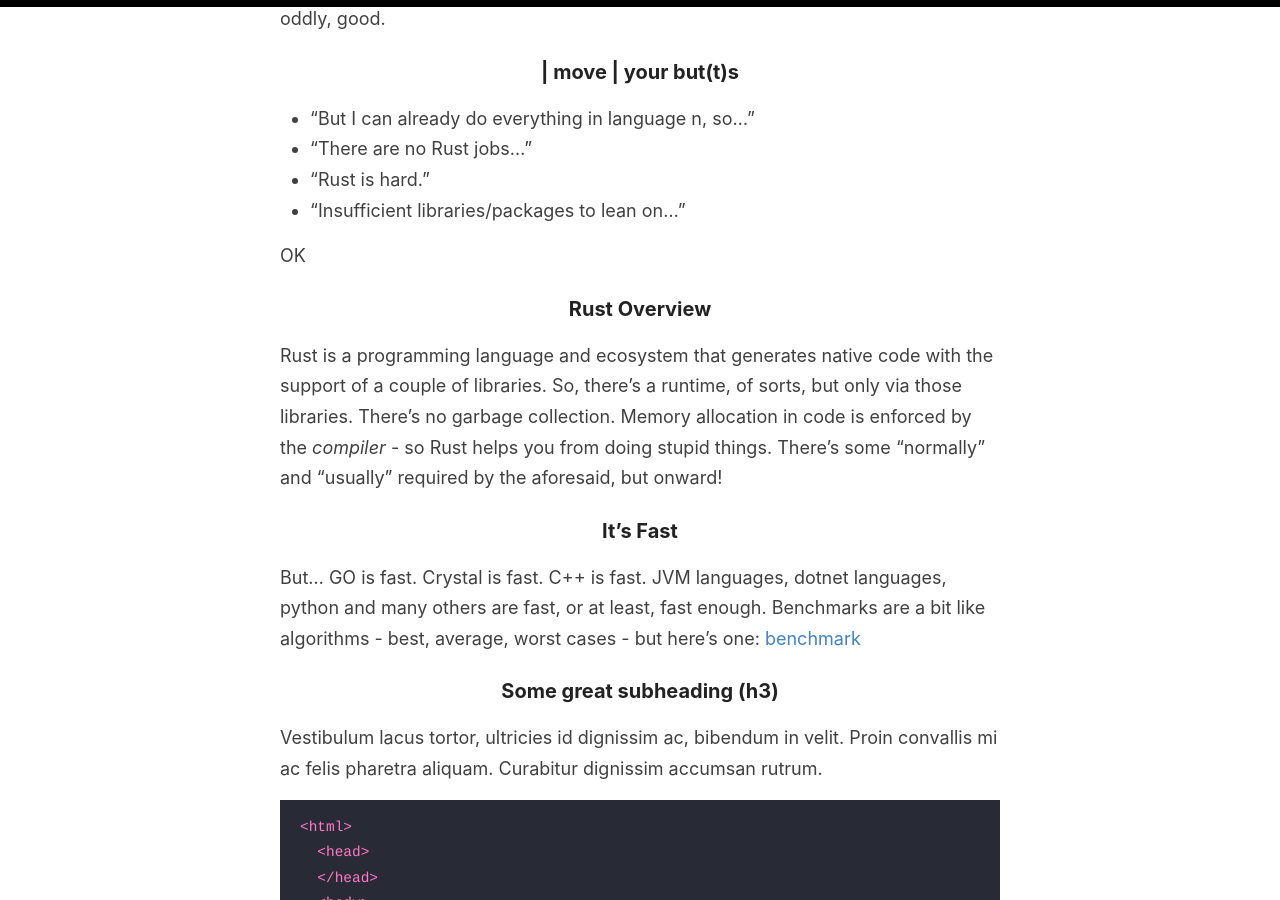
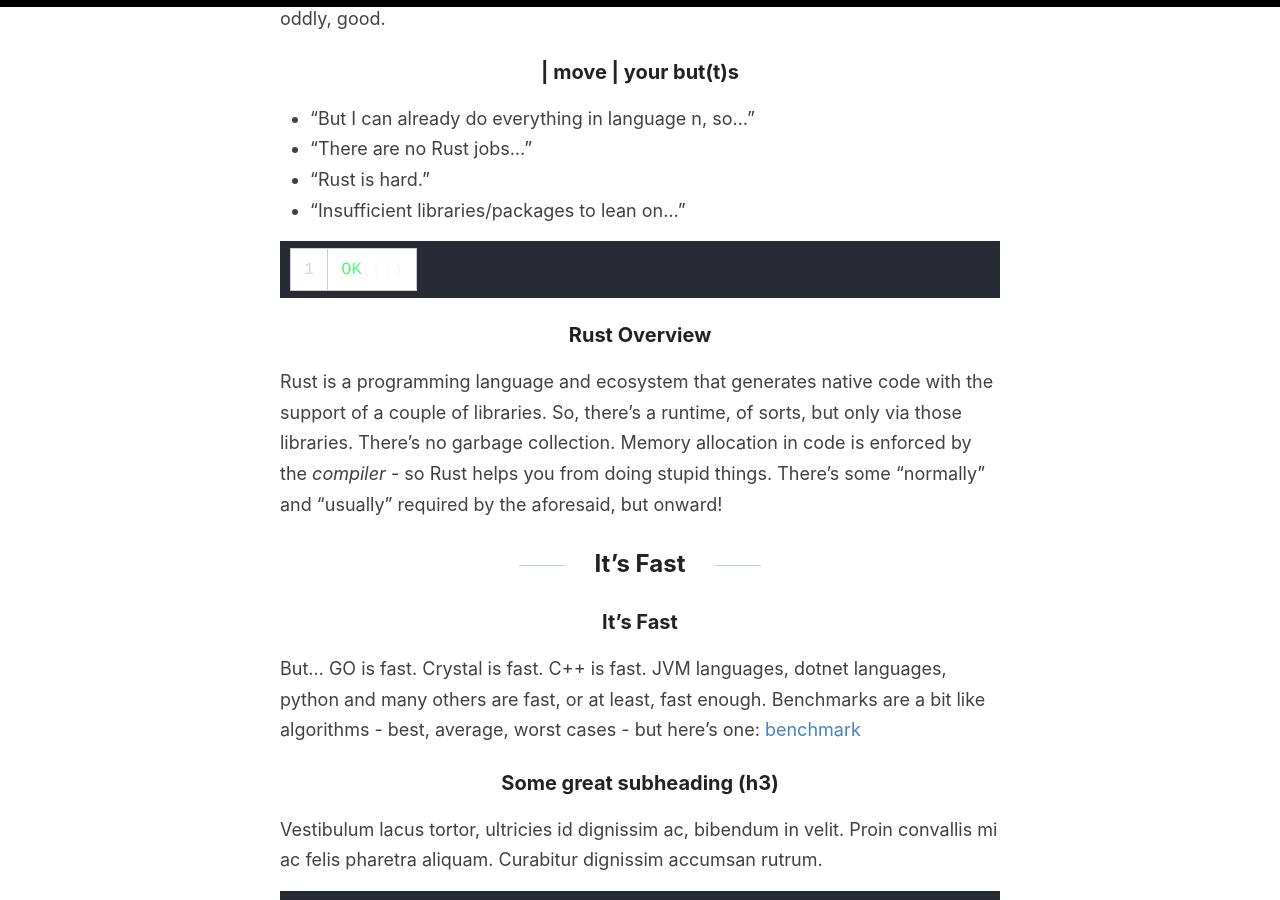
Before and after one commit to blittable/blittable.github.io, a Jekyll site: the page built from _posts/2019-7-27-why-learning-rust-now-might-be-a-not-so-bad-idea.md, in a window 1280 px wide and 900 px high, scrolled down 477 px. Built offline with Jekyll 4.4.1, drawn with Linux system fonts in a browser that asks for light colours.

Commit message:
syntax highlight w

```diff
--- a/_posts/2019-7-27-why-learning-rust-now-might-be-a-not-so-bad-idea.md
+++ b/_posts/2019-7-27-why-learning-rust-now-might-be-a-not-so-bad-idea.md
@@ -15,12 +15,16 @@ Nationalism, religion, politics, identity... programming languages.  Tread caref
 - "Rust is hard."
 - "Insufficient libraries/packages to lean on..."
 
-OK
+{% highlight rust linenos %}
+OK(())
+{% endhighlight %}
 
 ### Rust Overview
 
 Rust is a programming language and ecosystem that generates native code with the support of a couple of libraries.  So, there's a runtime, of sorts, but only via those libraries. There's no garbage collection. Memory allocation in code is enforced by the *compiler* - so Rust helps you from doing stupid things.  There's some "normally" and "usually" required by the aforesaid, but onward!
 
+
+## It's Fast
 
 ### It's Fast
 
```
